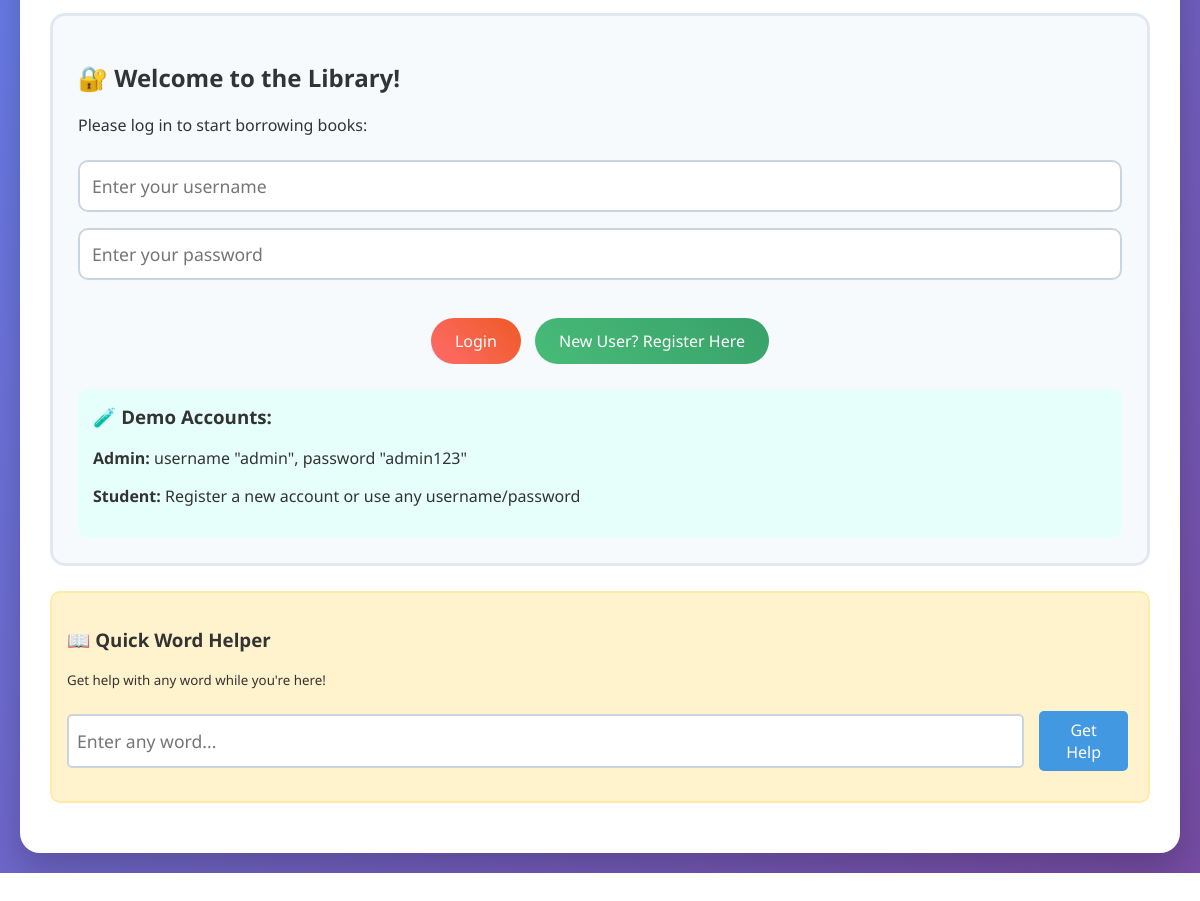
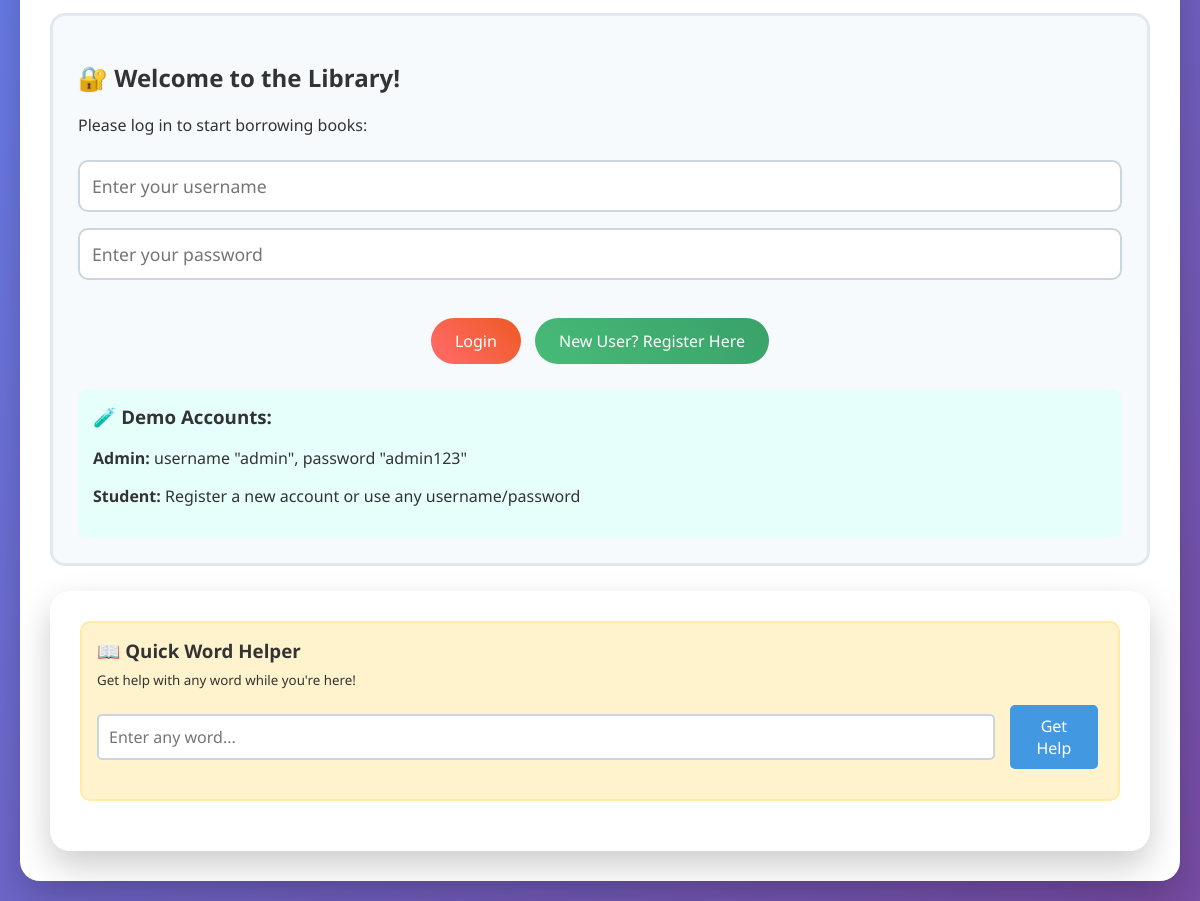
Before and after one commit to jphillipsengpurdue-lang/Library-Checkout-App, an Electron app: page index.html in a window 1200 px wide. Shown: the part 173-1074 px from the top of the page. Before the commit the page ends 1046 px from the top, so only its background shows below. Drawn offline with Linux system fonts and the light colour scheme.

Commit message:
Implement Quick Word Helper section in index.html
Added a Quick Word Helper section that is only visible on login/register pages, enhancing user support for word-related queries.

```diff
--- a/index.html
+++ b/index.html
@@ -470,18 +470,19 @@
                 <button onclick="showSection('welcomeSection')">Back to Menu</button>
     	    </div>
 	</section>
-	<!-- This is the quick word help section -->
-	<div style="background: #fff3cd; padding: 15px; border-radius: 10px; margin-bottom: 20px; border: 2px solid #ffeaa7;">
-    	    <h3 style="margin-bottom: 0;">📖 Quick Word Helper</h3>
-    	    <p><small>Get help with any word while you're here!</small></p>
-    	    <div style="display: flex; gap: 10px;">
+    <!-- QUICK WORD HELPER BAR - Only visible on login/register pages -->
+<div class="container">
+    <div id="quickWordHelper" style="background: #fff3cd; padding: 15px; border-radius: 10px; margin-bottom: 20px; border: 2px solid #ffeaa7; display: none;">
+        <h3 style="margin-bottom: 0; margin-top: 0;">📖 Quick Word Helper</h3>
+        <p style="margin: 5px 0 10px 0;"><small>Get help with any word while you're here!</small></p>
+        <div style="display: flex; gap: 10px; align-items: center;">
             <input type="text" id="quickWordInput" placeholder="Enter any word..."
-               	    style="flex-grow: 1; padding: 8px; border: 2px solid #cbd5e0; border-radius: 5px;">
-        	<button onclick="quickWordHelp()" style="background: #4299e1; color: white; border: none; padding: 8px 15px; border-radius: 5px; cursor: pointer;">
+                   style="flex-grow: 1; padding: 10px; border: 2px solid #cbd5e0; border-radius: 5px; font-size: 1em;">
+            <button onclick="quickWordHelp()" style="background: #4299e1; color: white; border: none; padding: 10px 15px; border-radius: 5px; cursor: pointer; font-size: 1em;">
                 Get Help
             </button>
         </div>
-    	    <div id="quickWordResult" style="margin-bottom: 10px;">
+        <div id="quickWordResult" style="margin-top: 10px;">
             <!-- Word help will appear here -->
         </div>
     </div>
@@ -513,7 +514,6 @@
             <!-- Registration message display for user feedback -->
             <div id="regMessage" class="message"></div>
         </section>
-
         <!--
             WELCOME SECTION - Main Application Dashboard
             Central hub that appears after successful login.
@@ -559,9 +559,9 @@
                     <p>Learn how this application works by exploring the code behind it</p>
                 </div>
                 <div class="function-card" onclick="showSection('wordHelperSection')">
-                    <span class="icon"></span>
+                <span class="icon">🧠</span>
                 <h3>Word Helper</h3>
-                    <p>Learn new word you need help with</p>
+                <p>Learn a word you need help with</p>
                 </div>
 
                 <!--
@@ -773,7 +773,11 @@
                     <h3>User View</h3>
                     <p>Return to the standard library interface as a regular user</p>
                 </div>
-
+                <!--
+                    ADMIN TOOLS CARDS CONTAINER - Conditionally displayed
+                    Only visible to users with admin privileges.
+                    Demonstrates role-based access control in the UI.
+                -->
                 <!--
                     LOGOUT CARD - Session management
                     Allows administrators to securely log out of the system
```
Lines whose indentation alone changed are shown as unchanged.
